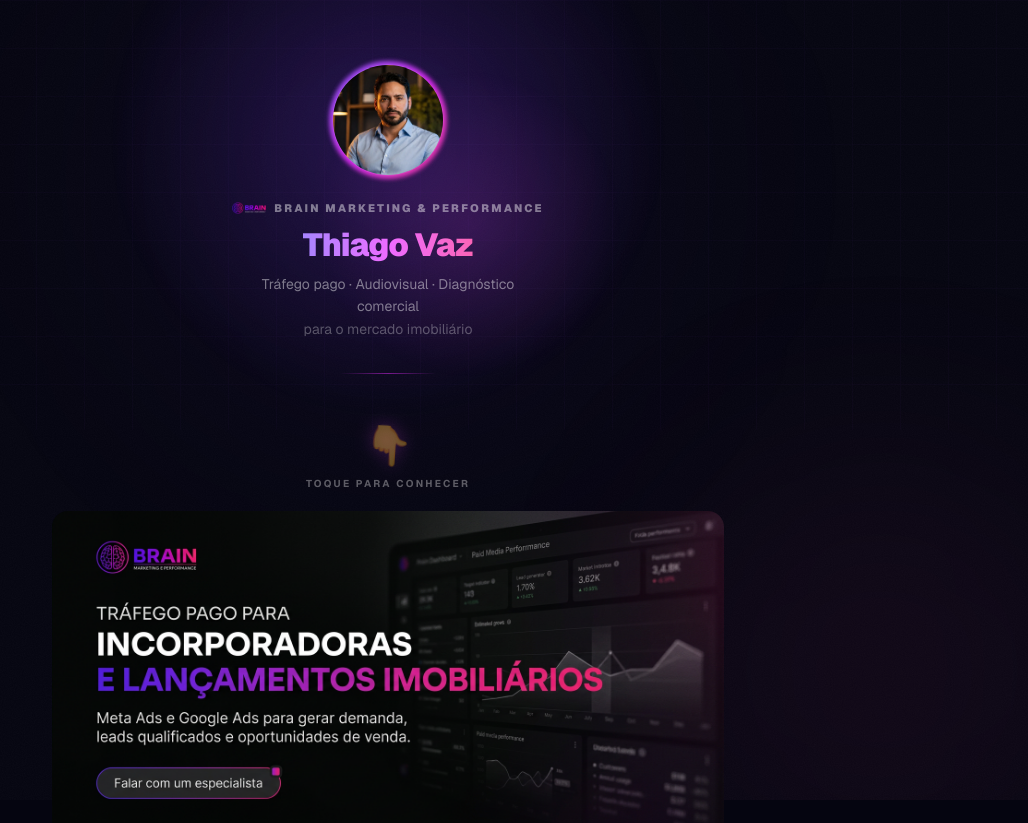
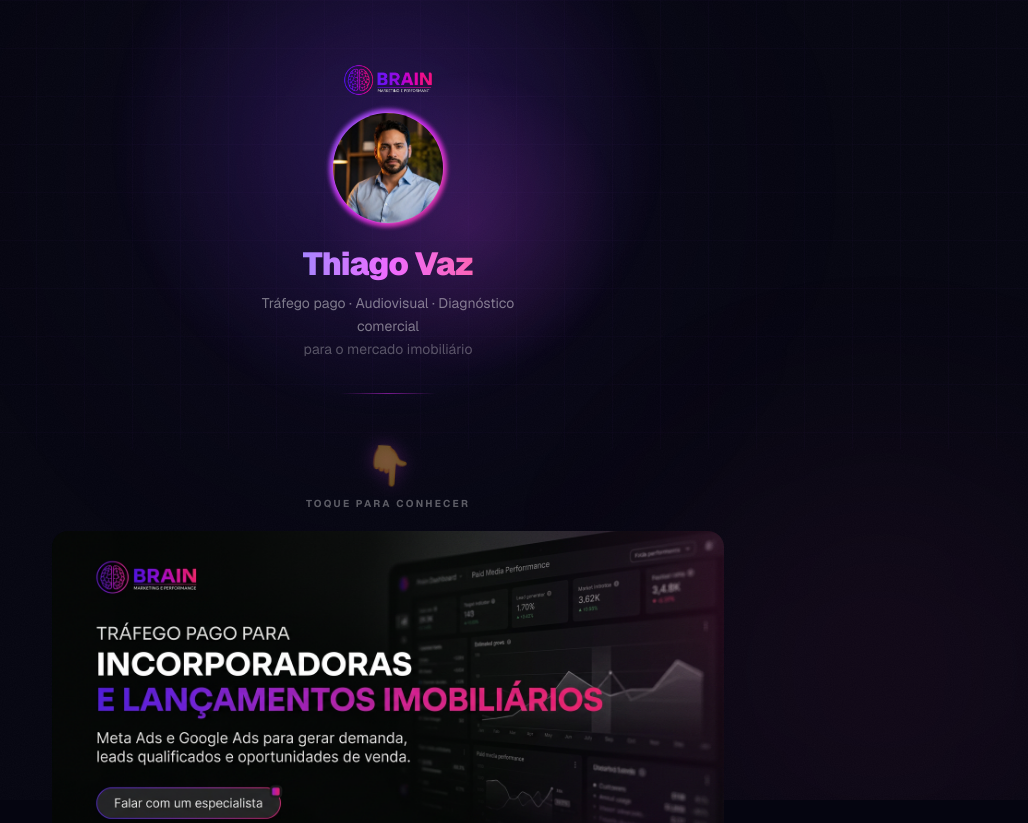
Before and after one commit to thiagovazvscode/brain-marketing, a Next.js app: page /hub in a window 1280 px wide. Shown: the top 823 px of the page, without its empty margins (252-1280 px from the left). Built offline with nearby package versions, Linux system fonts and the light colour scheme.

Commit message:
fix: logo grande acima da foto, remove texto Brain ao lado da logo

```diff
--- a/src/app/hub/page.tsx
+++ b/src/app/hub/page.tsx
@@ -137,6 +137,11 @@ export default function HubPage() {
           </div>
 
           <div className="relative mx-auto max-w-md px-4">
+            {/* Logo grande acima da foto */}
+            <div className="mx-auto mb-4 flex justify-center">
+              <Image src="/images/logo.png" alt="Brain Marketing & Performance" width={90} height={90} className="rounded-2xl" />
+            </div>
+
             {/* Foto com anel gradiente */}
             <div className="relative mx-auto mb-6 h-28 w-28">
               <div className="absolute -inset-[3px] rounded-full bg-gradient-to-br from-violet-500 via-fuchsia-500 to-pink-500 opacity-90 blur-[2px]" />
@@ -151,12 +156,8 @@ export default function HubPage() {
               </div>
             </div>
 
-            {/* Logo + label */}
-            <div className="mb-3 flex items-center justify-center gap-2">
-              <Image src="/images/logo.png" alt="Brain" width={34} height={34} className="rounded" />
-              <span className="text-[11px] font-black uppercase tracking-[0.2em] text-white/45">
-                Brain Marketing & Performance
-              </span>
+            {/* Label removida — logo já identifica a marca */}
+            <div className="hidden">
             </div>
 
             {/* Nome */}
```
